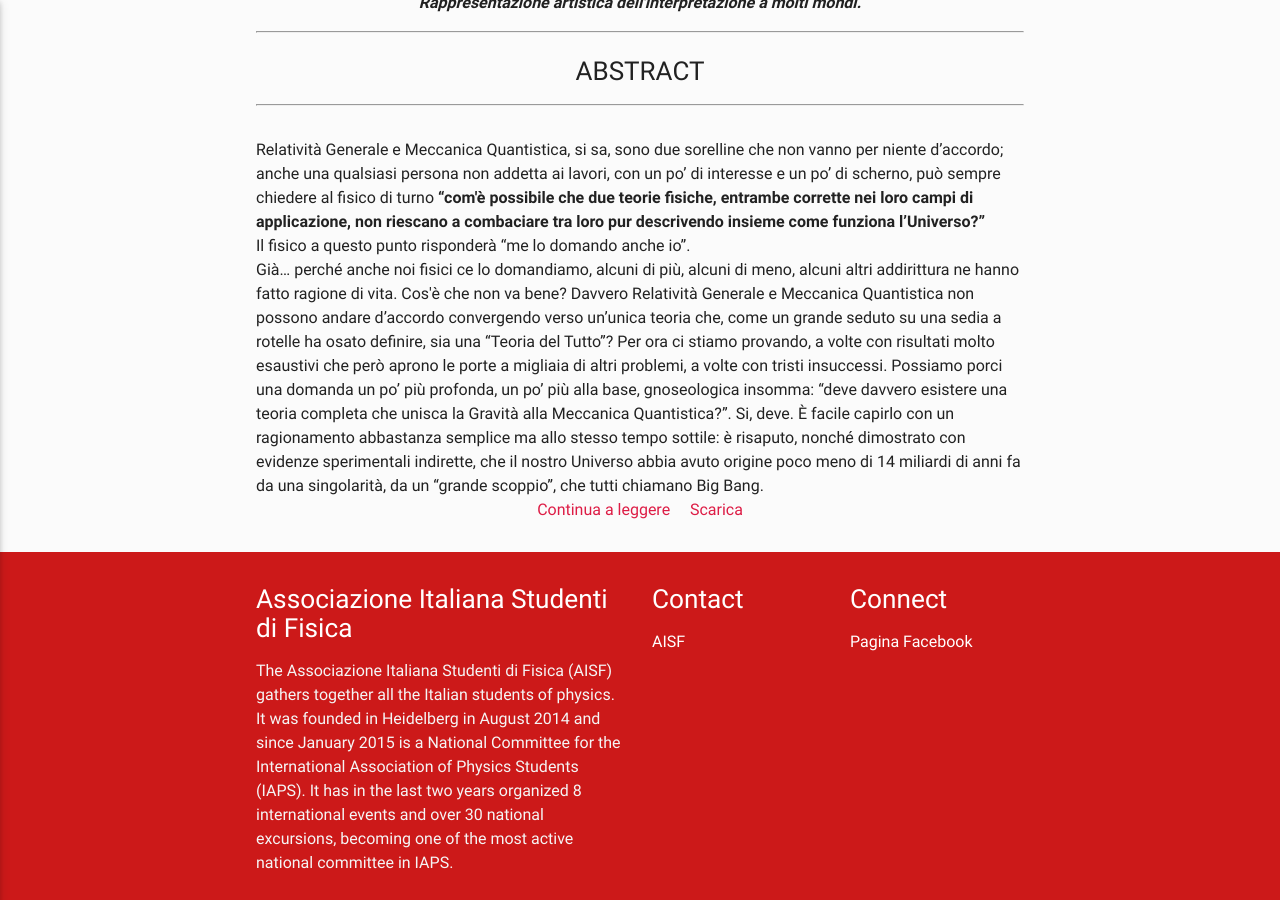
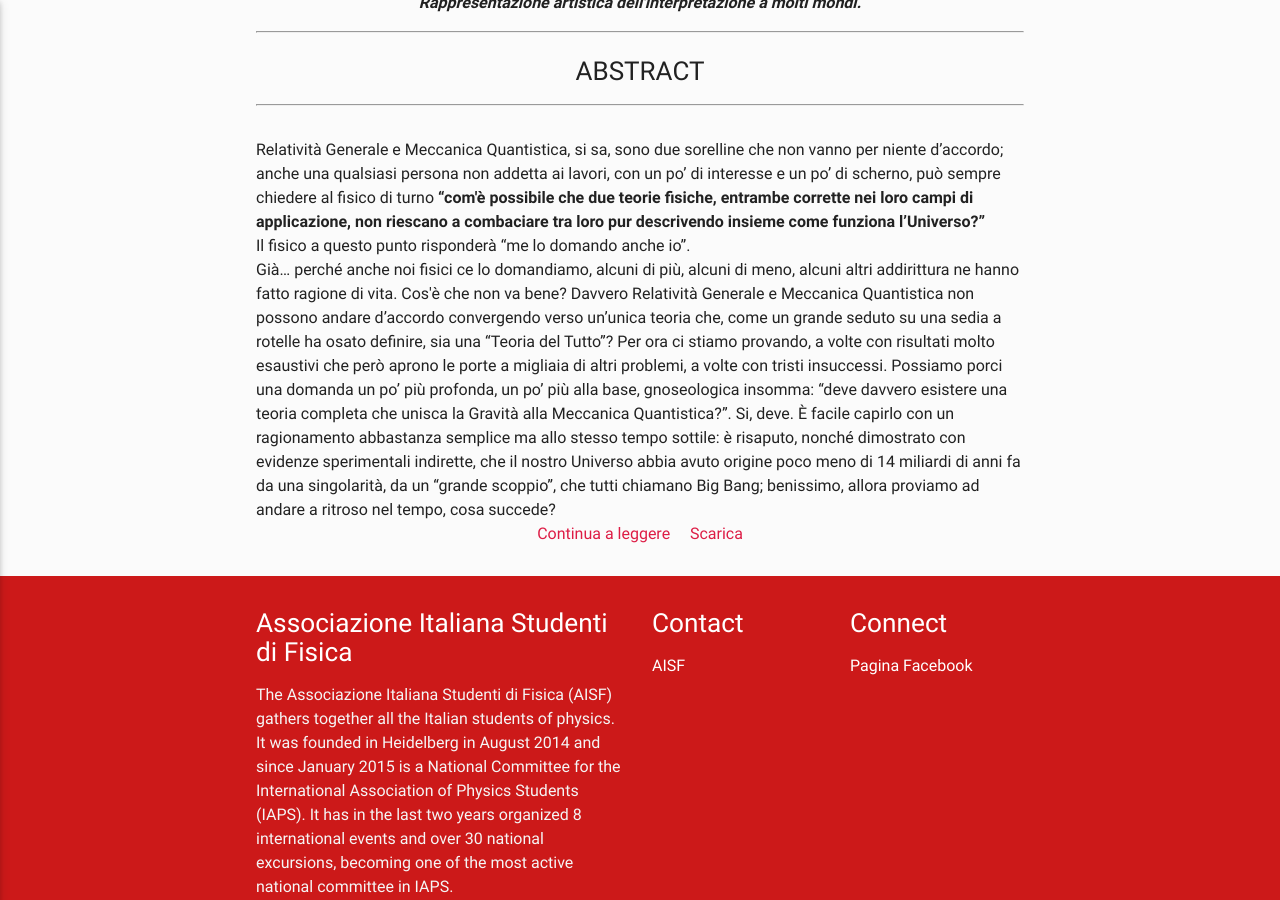
Before and after one commit to ai-sf/aisf_perugia, a Jekyll site: the page built from ABSTRACT/quantumABS.md, in a window 1280 px wide and 900 px high, scrolled down 626 px. Built offline with Jekyll 4.4.1, drawn with Linux system fonts in a browser that asks for light colours; nearby versions of some CDN libraries.

Commit message:
Update quantumABS.md

```diff
--- a/ABSTRACT/quantumABS.md
+++ b/ABSTRACT/quantumABS.md
@@ -31,7 +31,7 @@ Relatività Generale e Meccanica Quantistica, si sa,
  sono due sorelline che non vanno per niente d’accordo; anche
   una qualsiasi persona non addetta ai lavori, con un po’ di interesse
    e un po’ di scherno, può sempre chiedere al fisico di turno <b>“com'è possibile che due teorie fisiche, entrambe corrette nei loro campi di applicazione, non riescano a combaciare tra loro pur descrivendo insieme come funziona l’Universo?”</b>
-   <br>Il fisico a questo punto risponderà “me lo domando anche io”. <br> Già… perché anche noi fisici ce lo domandiamo, alcuni di più, alcuni di meno, alcuni altri addirittura ne hanno fatto ragione di vita. Cos'è che non va bene? Davvero Relatività Generale e Meccanica Quantistica non possono andare d’accordo convergendo verso un’unica teoria che, come un grande seduto su una sedia a rotelle ha osato definire, sia una “Teoria del Tutto”? Per ora ci stiamo provando, a volte con risultati molto esaustivi che però aprono le porte a migliaia di altri problemi, a volte con tristi insuccessi. Possiamo porci una domanda un po’ più profonda, un po’ più alla base, gnoseologica insomma: “deve davvero esistere una teoria completa che unisca la Gravità alla Meccanica Quantistica?”. Si, deve. È facile capirlo con un ragionamento abbastanza semplice ma allo stesso tempo sottile: è risaputo, nonché dimostrato con evidenze sperimentali indirette, che il nostro Universo abbia avuto origine poco meno di 14 miliardi di anni fa da una singolarità, da un “grande scoppio”,  che tutti chiamano Big Bang.<br>
+   <br>Il fisico a questo punto risponderà “me lo domando anche io”. <br> Già… perché anche noi fisici ce lo domandiamo, alcuni di più, alcuni di meno, alcuni altri addirittura ne hanno fatto ragione di vita. Cos'è che non va bene? Davvero Relatività Generale e Meccanica Quantistica non possono andare d’accordo convergendo verso un’unica teoria che, come un grande seduto su una sedia a rotelle ha osato definire, sia una “Teoria del Tutto”? Per ora ci stiamo provando, a volte con risultati molto esaustivi che però aprono le porte a migliaia di altri problemi, a volte con tristi insuccessi. Possiamo porci una domanda un po’ più profonda, un po’ più alla base, gnoseologica insomma: “deve davvero esistere una teoria completa che unisca la Gravità alla Meccanica Quantistica?”. Si, deve. È facile capirlo con un ragionamento abbastanza semplice ma allo stesso tempo sottile: è risaputo, nonché dimostrato con evidenze sperimentali indirette, che il nostro Universo abbia avuto origine poco meno di 14 miliardi di anni fa da una singolarità, da un “grande scoppio”,  che tutti chiamano Big Bang; benissimo, allora proviamo ad andare a ritroso nel tempo, cosa succede?<br>
  <center>
 <a href="/perugia/ArticoliHTML/quantum/"> Continua a leggere </a> &nbsp; &nbsp;
 <a href="/perugia/DOWNLOADSINGLE/QuantumSINGLE.pdf"> Scarica </a>
```
